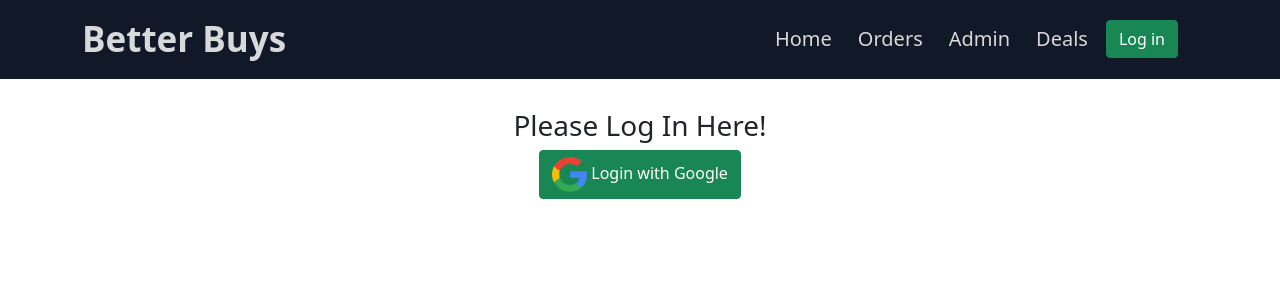
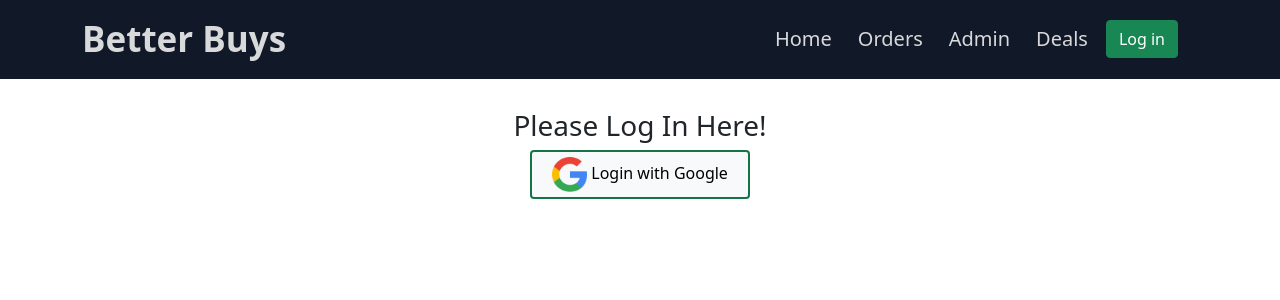
Before and after one commit to nurulhodanahid1/better-buys, a React (Create React App) app: page /login in a window 1280 px wide. Shown: the top 300 px of the page. Built offline with nearby package versions, Linux system fonts and the light colour scheme.

Commit message:
login button design changes

```diff
--- a/src/components/Login/Login.css
+++ b/src/components/Login/Login.css
@@ -5,10 +5,10 @@
 .login-btn{
     border-radius: 10px;
     padding: 10px;
-    border: 2px solid #4285F4;
     font-size: 20px;
-    border: 2px solid green;
     font-weight: 400;
+    border: 2px solid #157347 !important;
+    padding: 5px 20px !important;
 }
 .login-btn:hover{
     color: #4285F4;
--- a/src/components/Login/Login.js
+++ b/src/components/Login/Login.js
@@ -52,7 +52,7 @@ function Login() {
     return (
         <div className="login-area text-center">
             <h3>Please Log In Here!</h3>
-            <button className="login-btn btn btn-success" onClick={googleSignIn}><span className="google-icon"><img src={googleIcon} alt="" /></span> Login with Google</button>
+            <button className="login-btn btn btn-light" onClick={googleSignIn}><span className="google-icon"><img src={googleIcon} alt="" /></span> Login with Google</button>
         </div>
     );
 }
```
